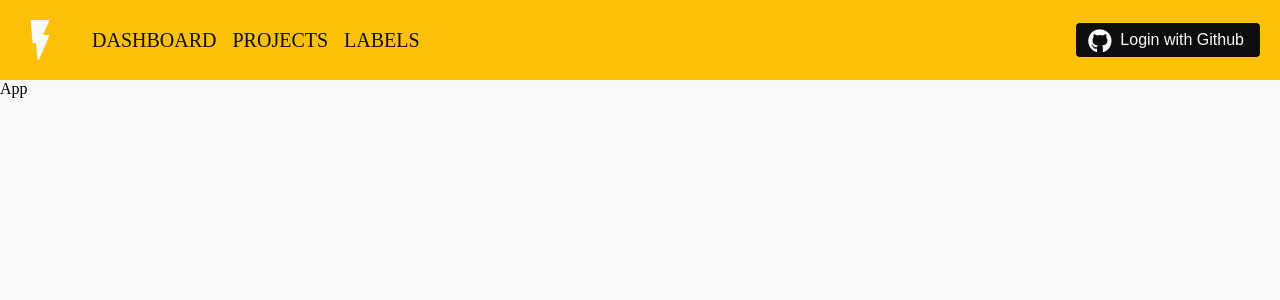
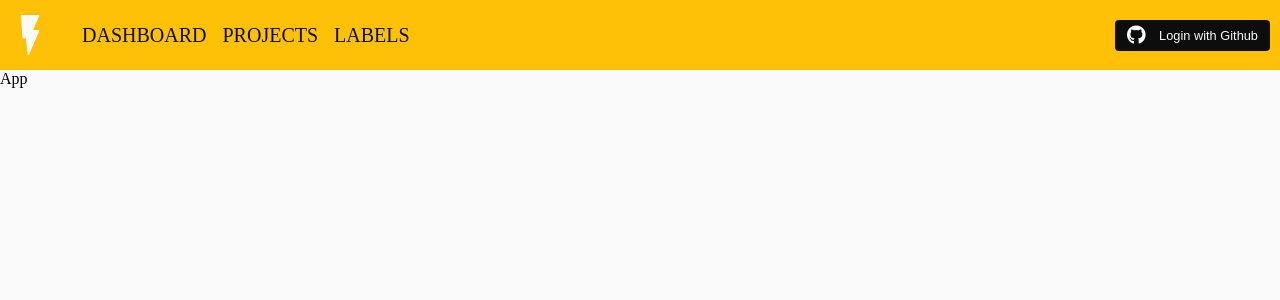
Before and after one commit to mhogeveen/zap, a React (Create React App) app in the folder client/: page / in a window 1280 px wide. Shown: the top 300 px of the page. Built offline with nearby package versions, Linux system fonts and the light colour scheme.

Commit message:
Rearrange login button component structure

```diff
--- /dev/null
+++ b/client/src/components/LogInOut.js
@@ -0,0 +1,11 @@
+import React from 'react'
+
+const LogInOut = () => {
+   return (
+      <>
+         <button className='btn btn--github'>Login with Github</button>
+      </>
+   )
+}
+
+export default LogInOut
--- a/client/src/components/Navbar.js
+++ b/client/src/components/Navbar.js
@@ -1,4 +1,6 @@
 import React from 'react'
+
+import LogInOut from './LogInOut'
 
 const Navbar = () => {
    return (
@@ -24,7 +26,7 @@ const Navbar = () => {
             <li className='navbar__menu-item'>Projects</li>
             <li className='navbar__menu-item'>Labels</li>
          </ul>
-         <button className='btn btn--github'>Login with Github</button>
+         <LogInOut />
       </nav>
    )
 }
--- a/client/src/sass/components/_navbar.scss
+++ b/client/src/sass/components/_navbar.scss
@@ -1,7 +1,7 @@
 .navbar {
    width: 100%;
-   height: 80px;
-   padding: 20px;
+   height: 70px;
+   padding: 10px;
    box-sizing: border-box;
    background-color: $clr-primary;
    display: grid;
--- a/client/src/sass/utils/_general-components.scss
+++ b/client/src/sass/utils/_general-components.scss
@@ -1,8 +1,8 @@
 .btn {
    border: none;
    border-radius: 0.25rem;
-   padding: 0.5rem 1rem;
-   font-size: 1rem;
+   padding: 0.5rem 0.75rem;
+   font-size: 0.8rem;
    cursor: pointer;
    transition: background-color 200ms ease;
    display: flex;
@@ -28,7 +28,7 @@
 
 .btn--icon {
    &::before {
-      font-size: 1.5rem;
+      font-size: 1.5em;
       position: absolute;
       align-self: center;
       left: 0.75rem;
```
